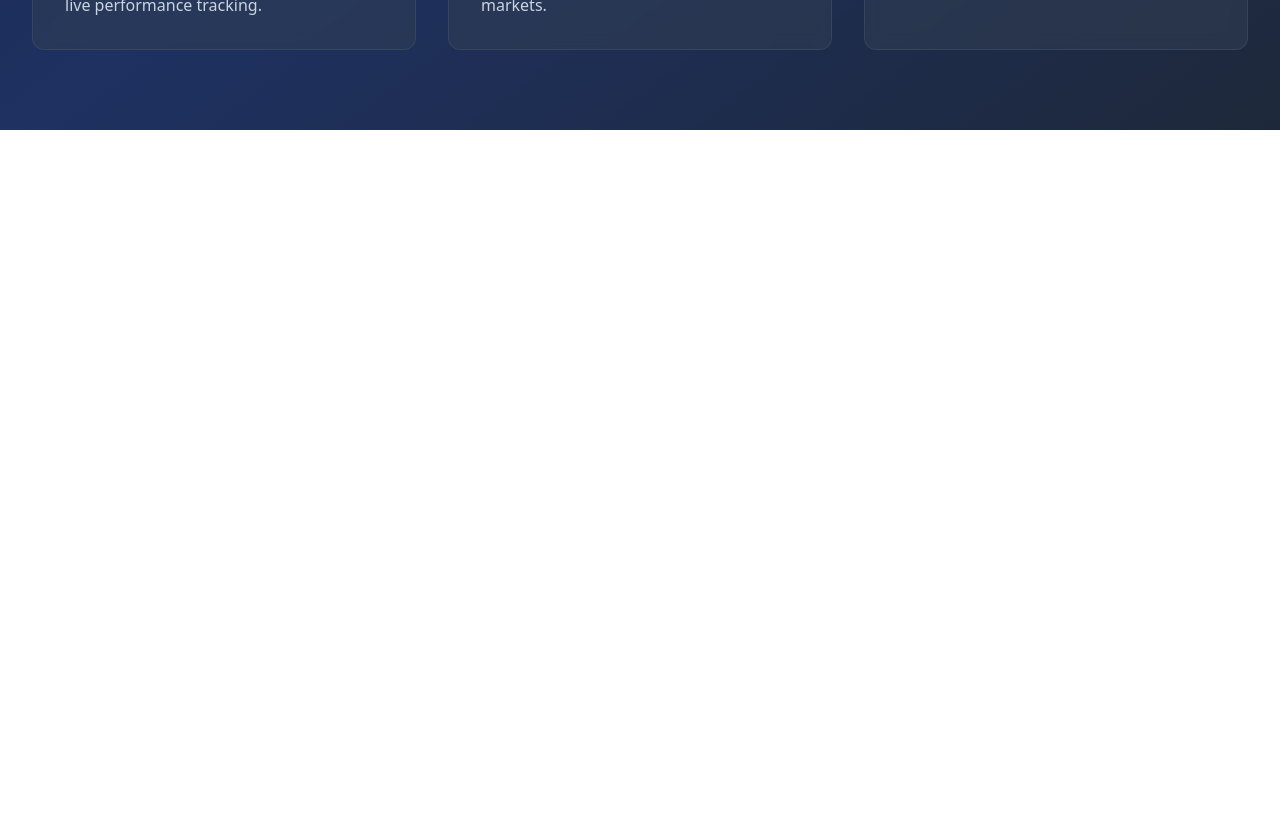
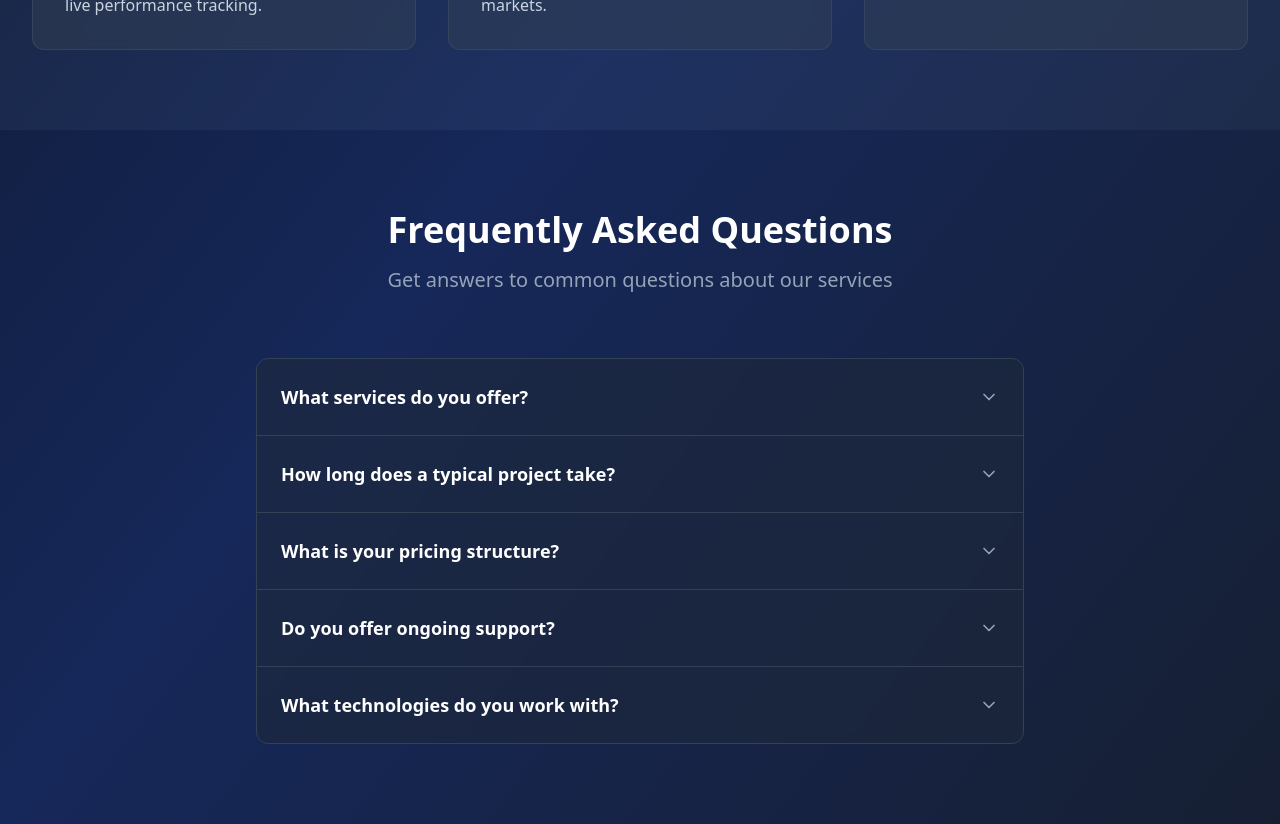
Before and after one commit to mike-edify/good-hands-trading, a React (Vite) app: page / in a window 1280 px wide. Shown: the part 900-1724 px from the top of the page. Before the commit the page ends 1030 px from the top, so only its background shows below. Built offline with nearby package versions, Linux system fonts and the light colour scheme.

Commit message:
feat: add faq stubs

```diff
--- a/src/content.js
+++ b/src/content.js
@@ -48,6 +48,33 @@ export const siteContent = {
         },
       ],
     },
+    // FAQ data - replace with your actual content
+    faqData: [
+      {
+        question: "What services do you offer?",
+        answer: "Add your detailed answer here about the services you provide.",
+      },
+      {
+        question: "How long does a typical project take?",
+        answer:
+          "Add your detailed answer here about project timelines and delivery expectations.",
+      },
+      {
+        question: "What is your pricing structure?",
+        answer:
+          "Add your detailed answer here about your pricing model and payment terms.",
+      },
+      {
+        question: "Do you offer ongoing support?",
+        answer:
+          "Add your detailed answer here about maintenance and support services.",
+      },
+      {
+        question: "What technologies do you work with?",
+        answer:
+          "Add your detailed answer here about your technical expertise and preferred tools.",
+      },
+    ],
   },
 
   // Portfolio/Algorithms Page Content
--- a/src/pages/HomePage.jsx
+++ b/src/pages/HomePage.jsx
@@ -1,10 +1,47 @@
-import React from "react";
+import React, { useState } from "react";
 import { siteContent } from "../content.js";
 import { STYLES, FEATURE_COLORS } from "../styles.js";
 
-import { TrendingUp, BarChart3, Cpu } from "lucide-react";
+import {
+  TrendingUp,
+  BarChart3,
+  Cpu,
+  ChevronDown,
+  ChevronUp,
+} from "lucide-react";
 
-export const HomePage = () => (
+const FAQItem = ({ question, answer, isOpen, onToggle }) => (
+  <div className="border-b border-slate-700 last:border-b-0">
+    <button
+      onClick={onToggle}
+      className="w-full py-6 px-6 text-left flex items-center justify-between hover:bg-slate-700/30 transition-colors duration-200 focus:outline-none focus:bg-slate-700/30"
+      aria-expanded={isOpen}
+    >
+      <h3 className="text-lg font-semibold text-white pr-4">{question}</h3>
+      {isOpen ? (
+        <ChevronUp className="w-5 h-5 text-blue-400 flex-shrink-0" />
+      ) : (
+        <ChevronDown className="w-5 h-5 text-slate-400 flex-shrink-0" />
+      )}
+    </button>
+    <div
+      className={`overflow-hidden transition-all duration-300 ease-in-out ${
+        isOpen ? "max-h-96 pb-6" : "max-h-0"
+      }`}
+    >
+      <div className="text-slate-300 leading-relaxed px-6">{answer}</div>
+    </div>
+  </div>
+);
+
+export const HomePage = () => {
+  const [openFAQIndex, setOpenFAQIndex] = useState(null);
+
+  const toggleFAQ = (index) => {
+    setOpenFAQIndex(openFAQIndex === index ? null : index);
+  };
+
+  return (
     <>
       <div className={`min-h-screen ${STYLES.gradientBg}`}>
         {/* Hero Section */}
@@ -71,6 +108,34 @@ export const HomePage = () => (
             </div>
           </div>
         </div>
+
+        {/* FAQ Section */}
+        <div className={`${STYLES.section} bg-slate-900/50`}>
+          <div className={STYLES.container}>
+            <div className={`text-center ${STYLES.mb16}`}>
+              <h2 className={STYLES.sectionTitle}>
+                Frequently Asked Questions
+              </h2>
+              <p className={STYLES.sectionSubtitle}>
+                Get answers to common questions about our services
+              </p>
+            </div>
+            <div className="max-w-3xl mx-auto">
+              <div className="bg-slate-800/60 backdrop-blur-sm rounded-xl border border-slate-700">
+                {siteContent.home.faqData.map((faq, index) => (
+                  <FAQItem
+                    key={index}
+                    question={faq.question}
+                    answer={faq.answer}
+                    isOpen={openFAQIndex === index}
+                    onToggle={() => toggleFAQ(index)}
+                  />
+                ))}
+              </div>
+            </div>
+          </div>
+        </div>
       </div>
     </>
   );
+};
```
Lines whose indentation alone changed are shown as unchanged.
